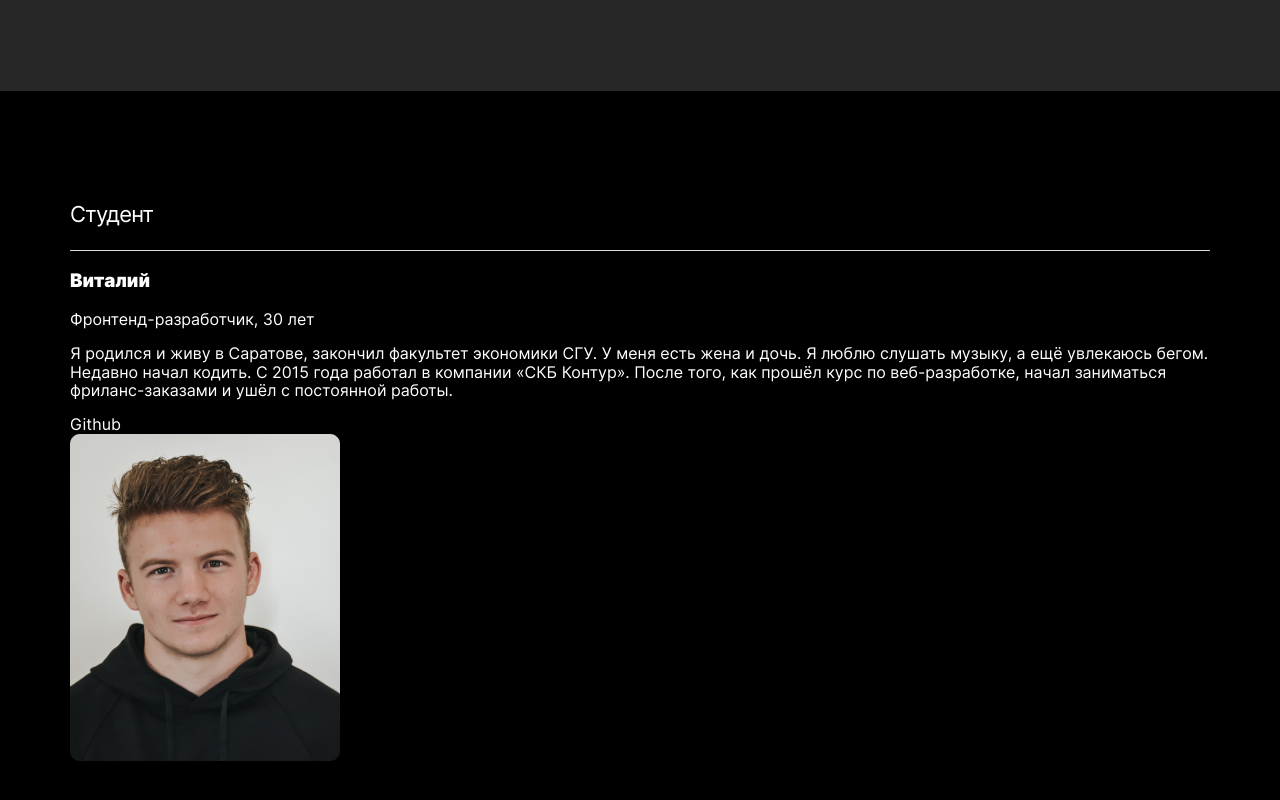
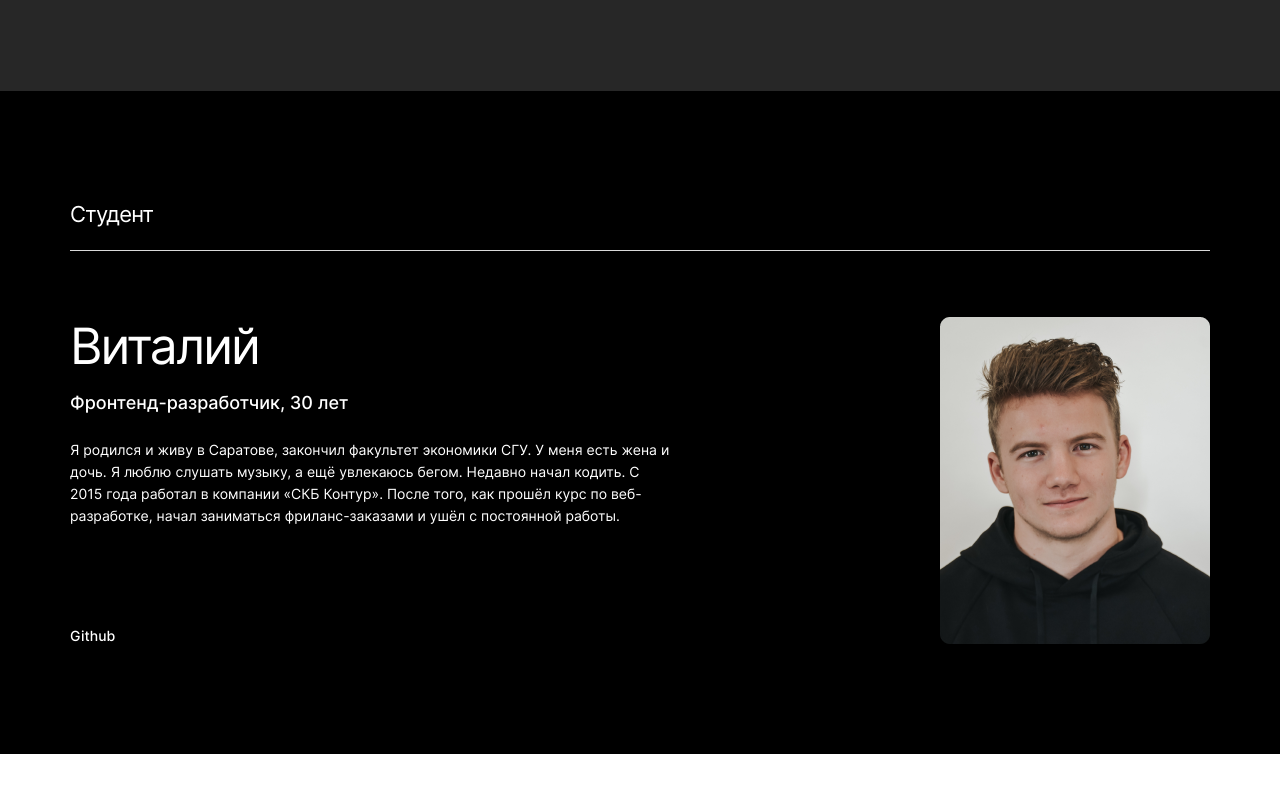
Before and after one commit to krylovis/movies-explorer-frontend, a React (Create React App) app: page / in a window 1280 px wide. Shown: the part 1753-2553 px from the top of the page. After the commit the page ends 2507 px from the top, so only its background shows below. Built offline with nearby package versions, Linux system fonts and the light colour scheme.

Commit message:
add about-me css

```diff
--- a/src/components/AboutMe/AboutMe.css
+++ b/src/components/AboutMe/AboutMe.css
@@ -1,11 +1,54 @@
-.about-me {}
+.about-me {
+  display: flex;
+  justify-content: space-between;
+  padding-top: 66px;
+}
 
-.about-me__info {}
+.about-me__info {
+  display: flex;
+  flex-direction: column;
+}
 
-.about-me__title {}
+.about-me__title {
+  font-size: 50px;
+  font-style: normal;
+  font-weight: 400;
+  line-height: 58px;
+  letter-spacing: -2px;
 
-.about-me__subtitle {}
+  margin: 0;
+}
 
-.about-me__text {}
+.about-me__subtitle {
+  font-size: 18px;
+  font-style: normal;
+  font-weight: 500;
+  line-height: 20px;
 
-.about-me__photo {}
+  margin: 0;
+  padding: 18px 0 26px;
+}
+
+.about-me__text {
+  font-size: 14px;
+  font-style: normal;
+  font-weight: 400;
+  line-height: 22px;
+
+  max-width: 600px;
+  margin: 0;
+}
+
+.about-me__source {
+  font-size: 14px;
+  font-style: normal;
+  font-weight: 500;
+  line-height: normal;
+
+  margin-top: auto;
+}
+
+.about-me__photo {
+  width: 270px;
+  object-fit: cover;
+}
```
